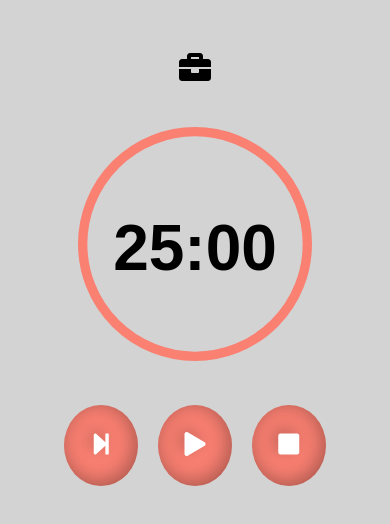
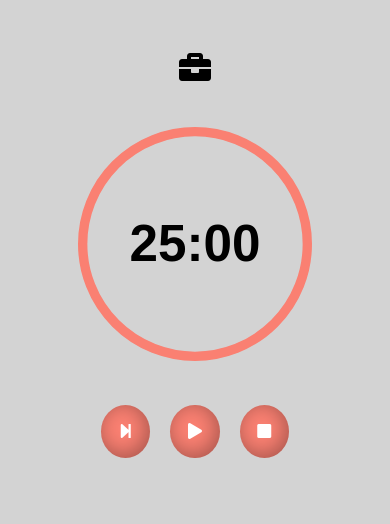
Before and after one commit to MatthieuNadeau96/Pomodoro-Timer, a React (Create React App) app: page / in a window 390 px wide. Shown: the top 524 px of the page. Built offline with nearby package versions, Linux system fonts and the light colour scheme.

Commit message:
made the actionBtns smaller for mobile view

```diff
--- a/src/App.css
+++ b/src/App.css
@@ -37,22 +37,38 @@
   border-radius: 100%;
   cursor: pointer;
   border: none;
-  text-shadow: -4px -4px 18px rgba(0, 0, 0, 0.28);
   box-shadow: inset -3px -3px 20px rgba(0, 0, 0, 0.33);
   margin: 0 10px;
   background-color: salmon;
   color: white;
   font-size: 1.5em;
   transition: 100ms ease-out;
+  -webkit-tap-highlight-color: transparent;
 }
 .actionBtn:hover {
   color: #eee;
 }
 .actionBtn:active {
   color: #ddd;
-  text-shadow: inset 4px 4px 18px rgba(0, 0, 0, 0.28);
   box-shadow: inset 3px 3px 20px rgba(0, 0, 0, 0.33);
 }
 .actionBtn:focus {
   outline: 0;
 }
+
+
+@media (max-width: 600px) {
+  .counter {
+    position: absolute;
+    top: 50%;
+    left: 50%;
+    transform: translate(-50%, -125%);
+    font-size: 3.2em;
+  }
+
+  .actionBtn {
+    padding: 1.1em;
+    margin: 0 10px;
+    font-size: 1em;
+  }
+}
```
